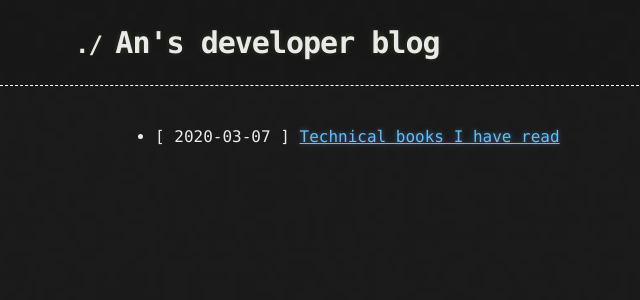
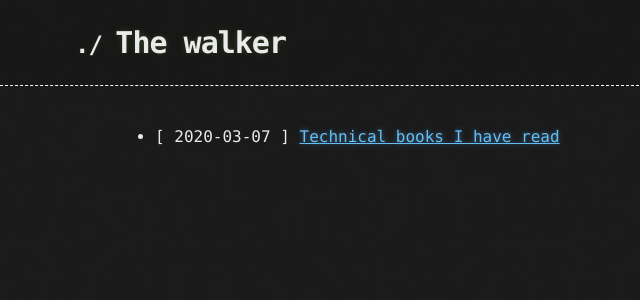
Before and after one commit to anlnt/anlnt.github.io, a Jekyll site: the page built from index.markdown, in a window 1280 px wide. Shown: the top 300 px of the page, without its empty margins (25-665 px from the left). Built offline with Jekyll 4.4.1, drawn with Linux system fonts in a browser that asks for light colours.

Commit message:
Update title

```diff
--- a/_config.yml
+++ b/_config.yml
@@ -18,7 +18,7 @@
 # You can create any custom variable you would like, and they will be accessible
 # in the templates via {{ site.myvariable }}.
 
-title: An's developer blog
+title: The walker
 email: an.lnthien@gmail.com
 # description: >- # this means to ignore newlines until "baseurl:"
 #   Write an awesome description for your new site here. You can edit this
```
